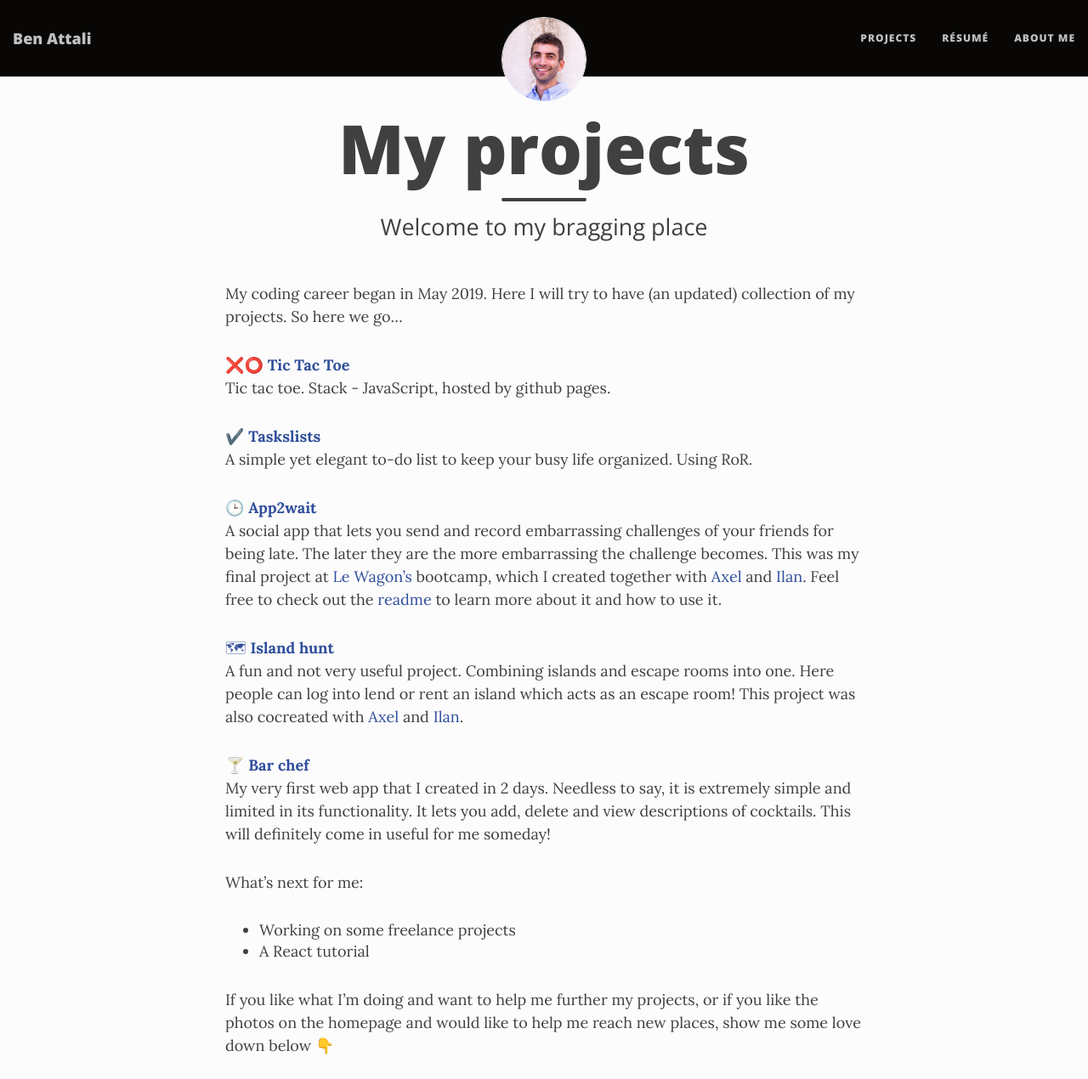
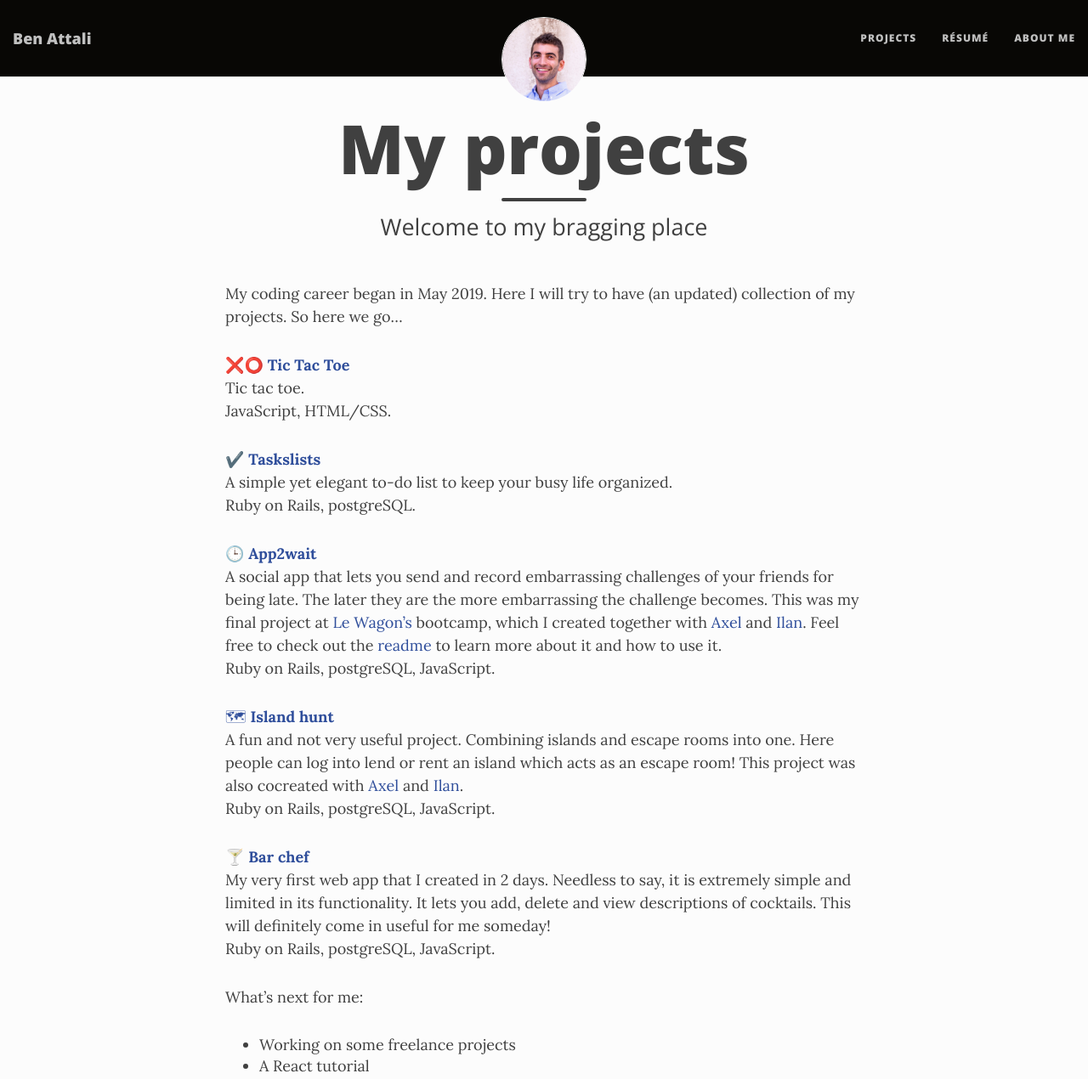
Before and after one commit to benattali/benattali.github.io, a Jekyll site: the page built from projects.md, in a window 1280 px wide and 1400 px high, cut to the strip 0-1270 px from the top of the window. Shown: the whole strip at 85% size. Built offline with Jekyll 4.4.1, drawn with Linux system fonts in a browser that asks for light colours; nearby versions of some CDN libraries.

Commit message:
Update projects.md

```diff
--- a/projects.md
+++ b/projects.md
@@ -8,20 +8,24 @@ comments: true
 My coding career began in May 2019. Here I will try to have (an updated) collection of my projects. So here we go...
 
 <a href="https://benattali.com/tic-tac-toe/" target="_blank">❌⭕ <strong>Tic Tac Toe</strong></a>
-  Tic tac toe. Stack - JavaScript, hosted by github pages.
+  Tic tac toe.
+  JavaScript, HTML/CSS.
 
 <a href="http://taskslists.com" target="_blank">✔️ <strong>Taskslists</strong></a>
   A simple yet elegant to-do list to keep your busy life organized.
-  Using RoR.
+  Ruby on Rails, postgreSQL.
 
 <a href="https://app-2-wait.herokuapp.com/challenges" target="_blank">🕒 <strong>App2wait</strong></a>
   A social app that lets you send and record embarrassing challenges of your friends for being late. The later they are the more embarrassing the challenge becomes. This was my final project at [Le Wagon's](https://www.lewagon.com/program) bootcamp, which I created together with [Axel](https://github.com/AxelResnik) and [Ilan](https://github.com/Ilansz). Feel free to check out the [readme](https://github.com/benattali/app2wait) to learn more about it and how to use it.
+  Ruby on Rails, postgreSQL, JavaScript.
 
 <a href="http://islandhunt.herokuapp.com" target="_blank">🗺 <strong>Island hunt</strong></a>
   A fun and not very useful project. Combining islands and escape rooms into one. Here people can log into lend or rent an island which acts as an escape room! This project was also cocreated with [Axel](https://github.com/AxelResnik) and [Ilan](https://github.com/Ilansz).
+  Ruby on Rails, postgreSQL, JavaScript.
 
 <a href="https://bar-chef.herokuapp.com" target="_blank">🍸 <strong>Bar chef</strong></a>
   My very first web app that I created in 2 days. Needless to say, it is extremely simple and limited in its functionality. It lets you add, delete and view descriptions of cocktails. This will definitely come in useful for me someday!
+  Ruby on Rails, postgreSQL, JavaScript.
 
 What's next for me:
 * Working on some freelance projects
```
